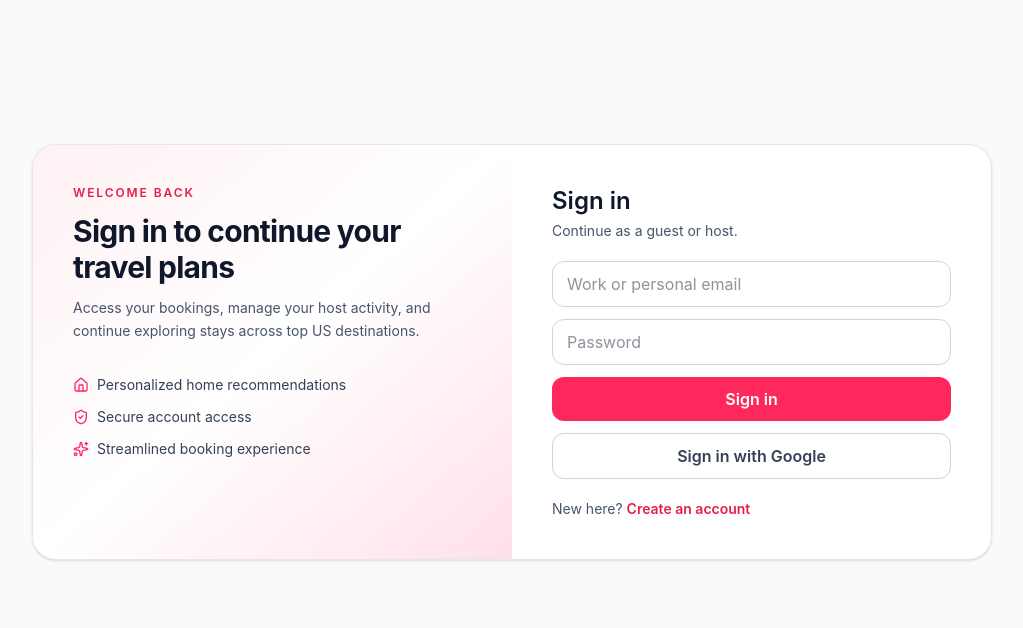
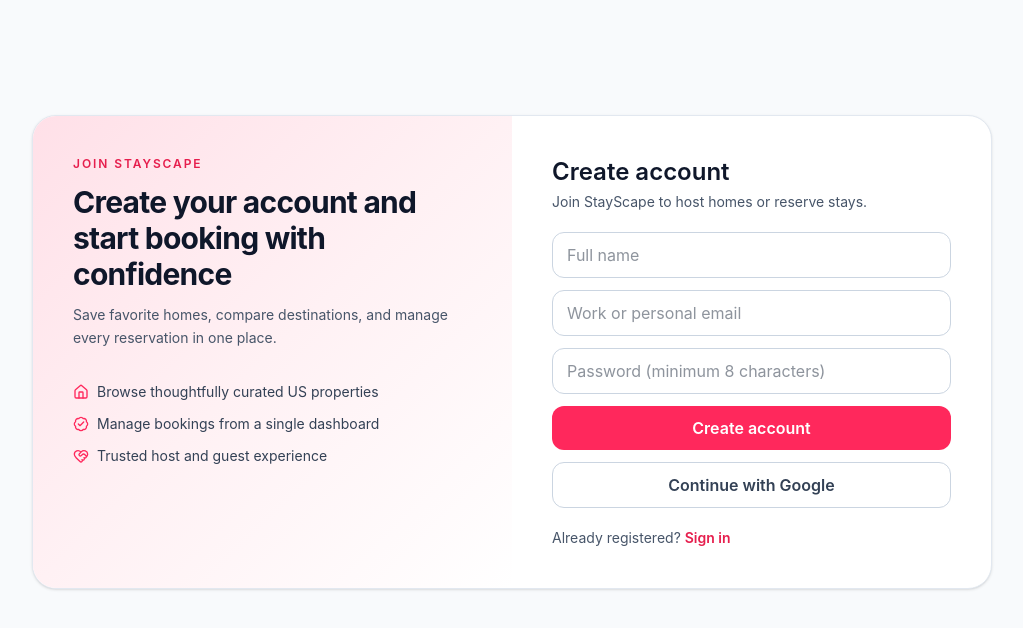
Before and after one commit to saifulislam-bd/stayscape, a Next.js app: page /register in a window 1280 px wide. Shown: the top 628 px of the page, without its empty margins (128-1151 px from the left). Built offline with nearby package versions, Linux system fonts and the light colour scheme.

Commit message:
register-from, auth

```diff
--- a/src/app/login/page.tsx
+++ b/src/app/login/page.tsx
@@ -1,55 +1,112 @@
+"use client";
 import Link from "next/link";
-import { BadgeCheck, HeartHandshake, House } from "lucide-react";
-import { registerUser } from "@/app/actions";
-import { RegisterForm } from "@/components/register-form";
-export default function RegisterPage() {
+import { FormEvent, useMemo, useState } from "react";
+import { useSearchParams } from "next/navigation";
+import { signIn } from "next-auth/react";
+import { House, ShieldCheck, Sparkles } from "lucide-react";
+export default function LoginPage() {
+  const searchParams = useSearchParams();
+  const [email, setEmail] = useState("");
+  const [password, setPassword] = useState("");
+  const [error, setError] = useState("");
+  const [isLoading, setIsLoading] = useState(false);
+  const callbackUrl = useMemo(() => {
+    const requested = searchParams.get("callbackUrl") ?? "/";
+    if (!requested.startsWith("/") || requested.startsWith("//")) return "/";
+    return requested;
+  }, [searchParams]);
+  async function onCredentialsLogin(event: FormEvent<HTMLFormElement>) {
+    event.preventDefault();
+    setError("");
+    setIsLoading(true);
+    const result = await signIn("credentials", {
+      email,
+      password,
+      redirect: true,
+      callbackUrl,
+    });
+    if (result?.error) {
+      setError("Invalid email or password.");
+      setIsLoading(false);
+    }
+  }
   return (
     <main className="mx-auto flex min-h-[88vh] max-w-5xl items-center px-4 py-8 md:px-8">
       <section className="grid w-full overflow-hidden rounded-3xl border border-ink-200 bg-surface shadow-sm md:grid-cols-2">
-        <div className="bg-linear-to-br from-brand-100 via-brand-50 to-white p-8 md:p-10">
+        <div className="bg-linear-to-br from-brand-50 via-white to-brand-100 p-8 md:p-10">
           <p className="text-xs font-semibold uppercase tracking-[0.16em] text-brand-600">
-            Join StayScape
+            Welcome back
           </p>
           <h1 className="mt-3 text-3xl font-bold tracking-tight text-ink-900">
-            Create your account and start booking with confidence
+            Sign in to continue your travel plans
           </h1>
           <p className="mt-3 text-sm leading-relaxed text-ink-600">
-            Save favorite homes, compare destinations, and manage every
-            reservation in one place.
+            Access your bookings, manage your host activity, and continue
+            exploring stays across top US destinations.
           </p>
           <div className="mt-8 space-y-3 text-sm text-ink-700">
             <p className="flex items-center gap-2">
               <House className="h-4 w-4 text-brand-500" />
-              Browse thoughtfully curated US properties
+              Personalized home recommendations
             </p>
             <p className="flex items-center gap-2">
-              <BadgeCheck className="h-4 w-4 text-brand-500" />
-              Manage bookings from a single dashboard
+              <ShieldCheck className="h-4 w-4 text-brand-500" />
+              Secure account access
             </p>
             <p className="flex items-center gap-2">
-              <HeartHandshake className="h-4 w-4 text-brand-500" />
-              Trusted host and guest experience
+              <Sparkles className="h-4 w-4 text-brand-500" />
+              Streamlined booking experience
             </p>
           </div>
         </div>
 
         <div className="p-8 md:p-10">
-          <h2 className="text-2xl font-semibold text-ink-900">
-            Create account
-          </h2>
+          <h2 className="text-2xl font-semibold text-ink-900">Sign in</h2>
           <p className="mt-1 text-sm text-ink-600">
-            Join StayScape to host homes or reserve stays.
+            Continue as a guest or host.
           </p>
 
-          <RegisterForm action={registerUser} />
+          <form onSubmit={onCredentialsLogin} className="mt-5 space-y-3">
+            <input
+              type="email"
+              required
+              placeholder="Work or personal email"
+              value={email}
+              onChange={(event) => setEmail(event.target.value)}
+              className="w-full rounded-xl border border-ink-300 px-3.5 py-2.5 text-ink-800 outline-none ring-brand-300 focus:ring-2"
+            />
+            <input
+              type="password"
+              required
+              placeholder="Password"
+              value={password}
+              onChange={(event) => setPassword(event.target.value)}
+              className="w-full rounded-xl border border-ink-300 px-3.5 py-2.5 text-ink-800 outline-none ring-brand-300 focus:ring-2"
+            />
+            {error ? <p className="text-sm text-brand-700">{error}</p> : null}
+            <button
+              disabled={isLoading}
+              className="w-full rounded-xl bg-brand-500 px-4 py-2.5 font-semibold text-white hover:bg-brand-600 disabled:opacity-70"
+            >
+              {isLoading ? "Signing you in..." : "Sign in"}
+            </button>
+          </form>
+
+          <button
+            type="button"
+            className="mt-3 w-full rounded-xl border border-ink-300 px-4 py-2.5 font-semibold text-ink-700 hover:bg-ink-100"
+            onClick={() => signIn("google", { callbackUrl })}
+          >
+            Sign in with Google
+          </button>
 
           <p className="mt-5 text-sm text-ink-600">
-            Already registered?{" "}
+            New here?{" "}
             <Link
-              href="/login"
+              href="/register"
               className="font-semibold text-brand-600 hover:text-brand-700"
             >
-              Sign in
+              Create an account
             </Link>
           </p>
         </div>
--- a/src/app/register/page.tsx
+++ b/src/app/register/page.tsx
@@ -1,112 +1,55 @@
-"use client";
 import Link from "next/link";
-import { FormEvent, useMemo, useState } from "react";
-import { useSearchParams } from "next/navigation";
-import { signIn } from "next-auth/react";
-import { House, ShieldCheck, Sparkles } from "lucide-react";
-export default function LoginPage() {
-  const searchParams = useSearchParams();
-  const [email, setEmail] = useState("");
-  const [password, setPassword] = useState("");
-  const [error, setError] = useState("");
-  const [isLoading, setIsLoading] = useState(false);
-  const callbackUrl = useMemo(() => {
-    const requested = searchParams.get("callbackUrl") ?? "/";
-    if (!requested.startsWith("/") || requested.startsWith("//")) return "/";
-    return requested;
-  }, [searchParams]);
-  async function onCredentialsLogin(event: FormEvent<HTMLFormElement>) {
-    event.preventDefault();
-    setError("");
-    setIsLoading(true);
-    const result = await signIn("credentials", {
-      email,
-      password,
-      redirect: true,
-      callbackUrl,
-    });
-    if (result?.error) {
-      setError("Invalid email or password.");
-      setIsLoading(false);
-    }
-  }
+import { BadgeCheck, HeartHandshake, House } from "lucide-react";
+import { registerUser } from "@/app/actions";
+import { RegisterForm } from "@/components/register-form";
+export default function RegisterPage() {
   return (
     <main className="mx-auto flex min-h-[88vh] max-w-5xl items-center px-4 py-8 md:px-8">
       <section className="grid w-full overflow-hidden rounded-3xl border border-ink-200 bg-surface shadow-sm md:grid-cols-2">
-        <div className="bg-linear-to-br from-brand-50 via-white to-brand-100 p-8 md:p-10">
+        <div className="bg-linear-to-br from-brand-100 via-brand-50 to-white p-8 md:p-10">
           <p className="text-xs font-semibold uppercase tracking-[0.16em] text-brand-600">
-            Welcome back
+            Join StayScape
           </p>
           <h1 className="mt-3 text-3xl font-bold tracking-tight text-ink-900">
-            Sign in to continue your travel plans
+            Create your account and start booking with confidence
           </h1>
           <p className="mt-3 text-sm leading-relaxed text-ink-600">
-            Access your bookings, manage your host activity, and continue
-            exploring stays across top US destinations.
+            Save favorite homes, compare destinations, and manage every
+            reservation in one place.
           </p>
           <div className="mt-8 space-y-3 text-sm text-ink-700">
             <p className="flex items-center gap-2">
               <House className="h-4 w-4 text-brand-500" />
-              Personalized home recommendations
+              Browse thoughtfully curated US properties
             </p>
             <p className="flex items-center gap-2">
-              <ShieldCheck className="h-4 w-4 text-brand-500" />
-              Secure account access
+              <BadgeCheck className="h-4 w-4 text-brand-500" />
+              Manage bookings from a single dashboard
             </p>
             <p className="flex items-center gap-2">
-              <Sparkles className="h-4 w-4 text-brand-500" />
-              Streamlined booking experience
+              <HeartHandshake className="h-4 w-4 text-brand-500" />
+              Trusted host and guest experience
             </p>
           </div>
         </div>
 
         <div className="p-8 md:p-10">
-          <h2 className="text-2xl font-semibold text-ink-900">Sign in</h2>
+          <h2 className="text-2xl font-semibold text-ink-900">
+            Create account
+          </h2>
           <p className="mt-1 text-sm text-ink-600">
-            Continue as a guest or host.
+            Join StayScape to host homes or reserve stays.
           </p>
 
-          <form onSubmit={onCredentialsLogin} className="mt-5 space-y-3">
-            <input
-              type="email"
-              required
-              placeholder="Work or personal email"
-              value={email}
-              onChange={(event) => setEmail(event.target.value)}
-              className="w-full rounded-xl border border-ink-300 px-3.5 py-2.5 text-ink-800 outline-none ring-brand-300 focus:ring-2"
-            />
-            <input
-              type="password"
-              required
-              placeholder="Password"
-              value={password}
-              onChange={(event) => setPassword(event.target.value)}
-              className="w-full rounded-xl border border-ink-300 px-3.5 py-2.5 text-ink-800 outline-none ring-brand-300 focus:ring-2"
-            />
-            {error ? <p className="text-sm text-brand-700">{error}</p> : null}
-            <button
-              disabled={isLoading}
-              className="w-full rounded-xl bg-brand-500 px-4 py-2.5 font-semibold text-white hover:bg-brand-600 disabled:opacity-70"
-            >
-              {isLoading ? "Signing you in..." : "Sign in"}
-            </button>
-          </form>
-
-          <button
-            type="button"
-            className="mt-3 w-full rounded-xl border border-ink-300 px-4 py-2.5 font-semibold text-ink-700 hover:bg-ink-100"
-            onClick={() => signIn("google", { callbackUrl })}
-          >
-            Sign in with Google
-          </button>
+          <RegisterForm action={registerUser} />
 
           <p className="mt-5 text-sm text-ink-600">
-            New here?{" "}
+            Already registered?{" "}
             <Link
-              href="/register"
+              href="/login"
               className="font-semibold text-brand-600 hover:text-brand-700"
             >
-              Create an account
+              Sign in
             </Link>
           </p>
         </div>
--- /dev/null
+++ b/src/components/register-form.tsx
@@ -0,0 +1,61 @@
+"use client";
+import { useState } from "react";
+import { useFormStatus } from "react-dom";
+import { signIn } from "next-auth/react";
+type RegisterFormProps = {
+  action: (formData: FormData) => Promise<void>;
+};
+function RegisterSubmitButton() {
+  const { pending } = useFormStatus();
+  return (
+    <button
+      disabled={pending}
+      className="w-full rounded-xl bg-brand-500 px-4 py-2.5 font-semibold text-white hover:bg-brand-600 disabled:opacity-70"
+    >
+      {pending ? "Creating your account..." : "Create account"}
+    </button>
+  );
+}
+export function RegisterForm({ action }: RegisterFormProps) {
+  const [googleLoading, setGoogleLoading] = useState(false);
+  return (
+    <>
+      <form action={action} className="mt-5 space-y-3">
+        <input
+          name="name"
+          required
+          placeholder="Full name"
+          className="w-full rounded-xl border border-ink-300 px-3.5 py-2.5 text-ink-800 outline-none ring-brand-300 focus:ring-2"
+        />
+        <input
+          name="email"
+          type="email"
+          required
+          placeholder="Work or personal email"
+          className="w-full rounded-xl border border-ink-300 px-3.5 py-2.5 text-ink-800 outline-none ring-brand-300 focus:ring-2"
+        />
+        <input
+          name="password"
+          type="password"
+          minLength={8}
+          required
+          placeholder="Password (minimum 8 characters)"
+          className="w-full rounded-xl border border-ink-300 px-3.5 py-2.5 text-ink-800 outline-none ring-brand-300 focus:ring-2"
+        />
+        <RegisterSubmitButton />
+      </form>
+
+      <button
+        type="button"
+        disabled={googleLoading}
+        className="mt-3 w-full rounded-xl border border-ink-300 px-4 py-2.5 font-semibold text-ink-700 hover:bg-ink-100 disabled:opacity-70"
+        onClick={async () => {
+          setGoogleLoading(true);
+          await signIn("google", { callbackUrl: "/" });
+        }}
+      >
+        {googleLoading ? "Redirecting to Google..." : "Continue with Google"}
+      </button>
+    </>
+  );
+}
```
Also changed, not shown: src/lib/auth.ts (added, +29 -0 lines).
